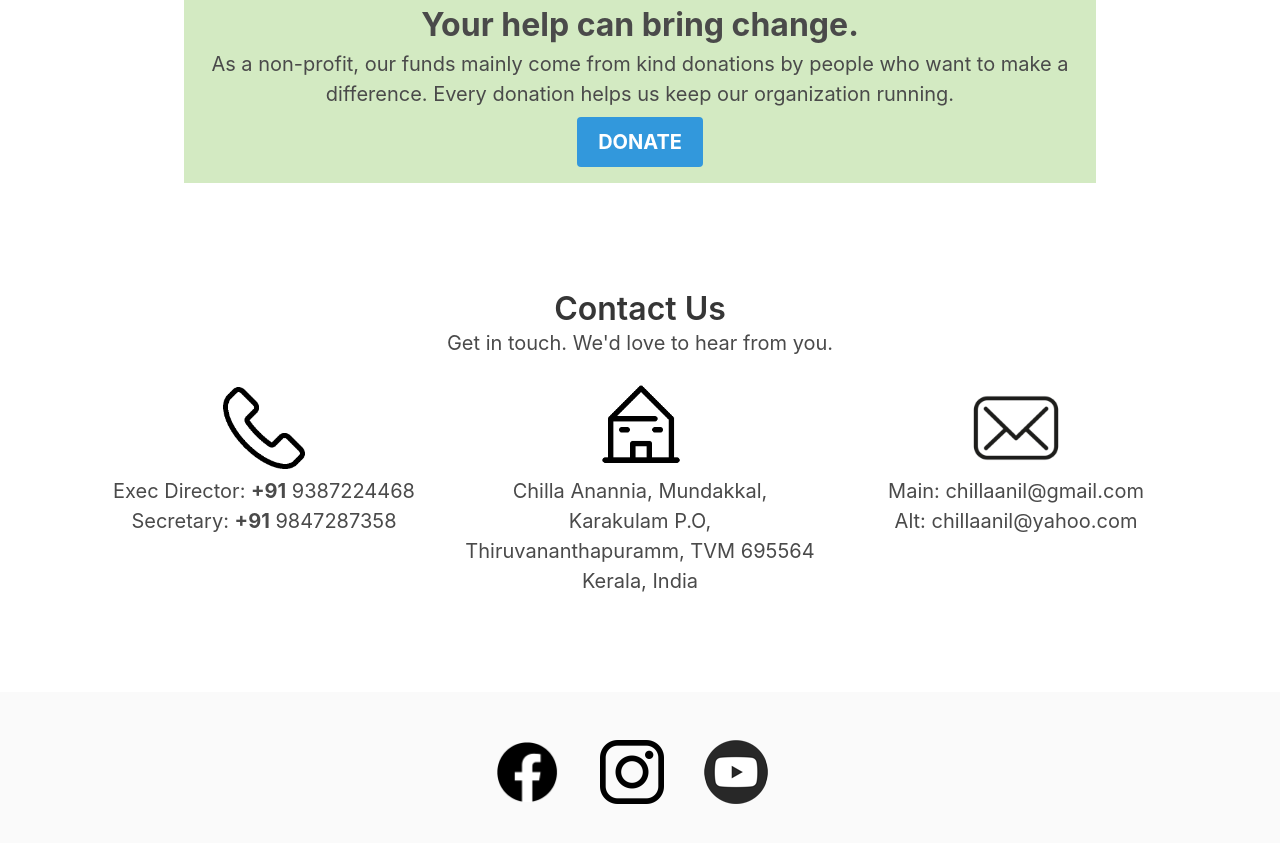
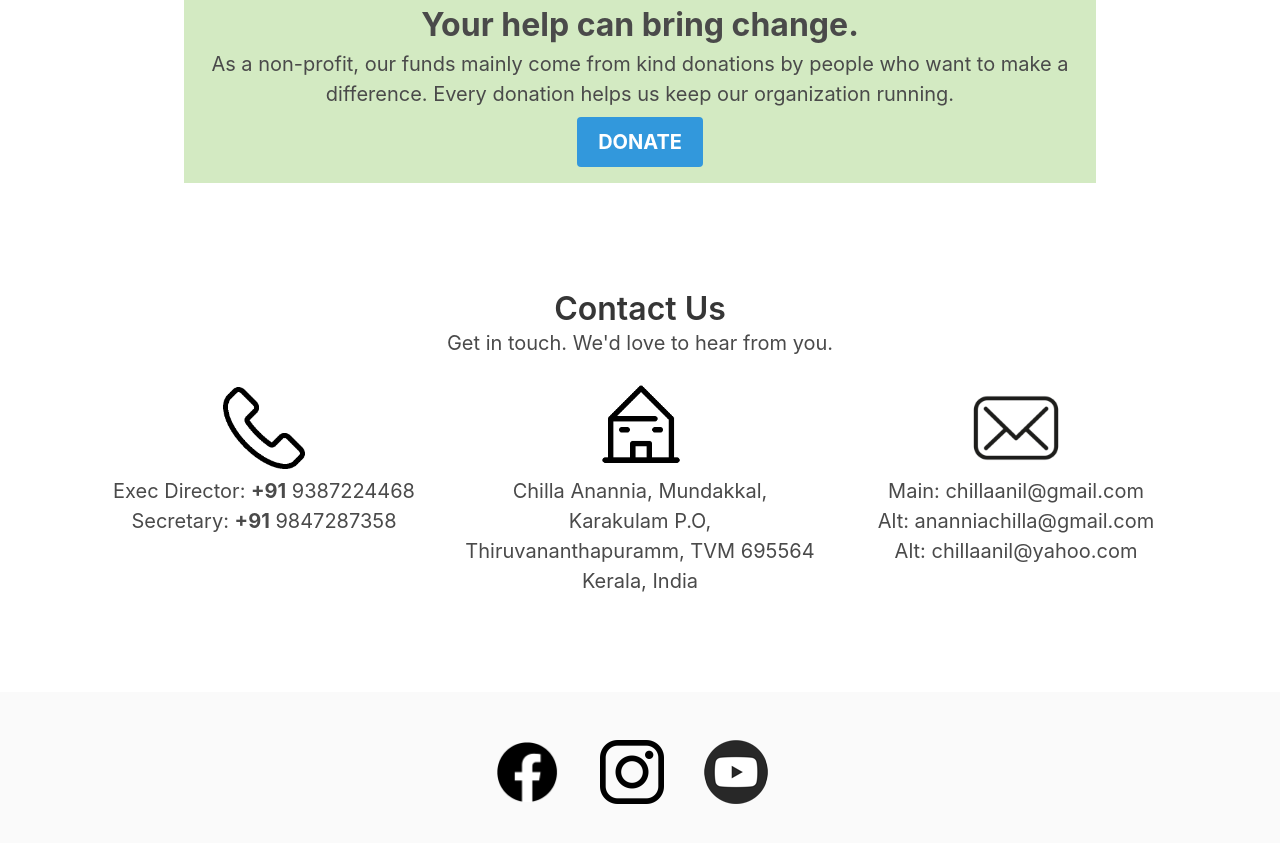
Before and after one commit to thennal10/anannia, a Jekyll site: the page built from index.html, in a window 1280 px wide and 900 px high, scrolled down 2583 px. Shown: the top 843 px of the window. Built offline with Jekyll 4.4.1, drawn with Linux system fonts in a browser that asks for light colours.

Commit message:
added additional contact email

```diff
--- a/index.html
+++ b/index.html
@@ -199,6 +199,7 @@ herobody: herofrontpage.html
                 </div>
                 <p class="is-size-5-desktop">
                     Main: chillaanil@gmail.com<br>
+                    Alt: ananniachilla@gmail.com<br>
                     Alt: chillaanil@yahoo.com
                 </p>
             </div>
--- a/interns.html
+++ b/interns.html
@@ -13,7 +13,7 @@ herobody: herotext.html
             social workers.
             Anyone with an interest to apply is able to either via their university or any such affiliated
             institution, or individually.<br>
-            <strong>Contact us at chillaanil@gmail.com for applications.</strong>
+            <strong>Contact us at chillaanil@gmail.com or annanniachilla@gmail.com for applications.</strong>
         </p>
         <p class="subtitle has-text-info-dark is-size-4">For social workers and students in related fields</p>
         <div class="ml-5">
```
